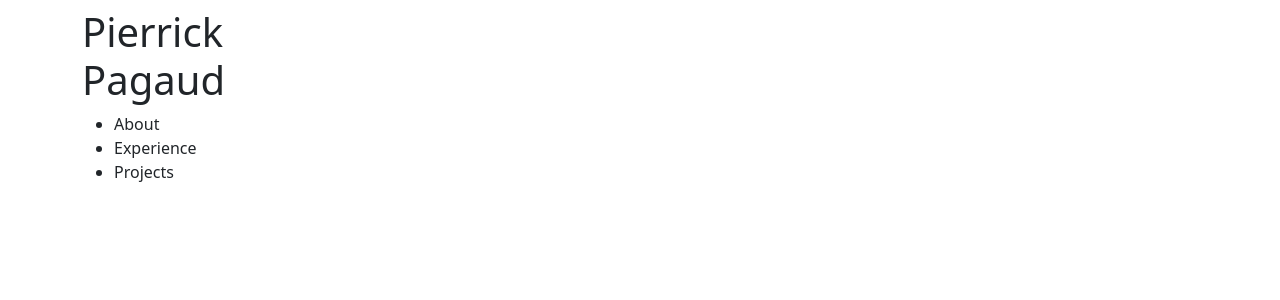
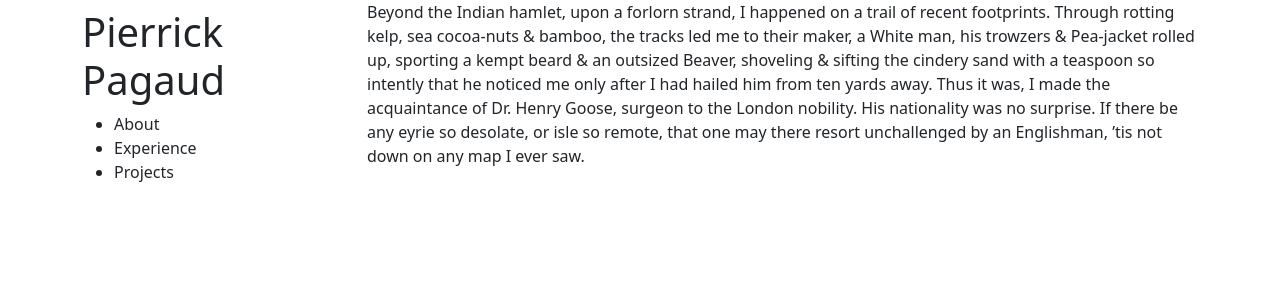
Before and after one commit to pierrpgd/portfolios, a Django app: page / in a window 1280 px wide. Shown: the top 300 px of the page. Run offline with Django 5.2, Linux system fonts and the light colour scheme; some libraries are stand-ins or nearby versions.

Commit message:
Dev - The 'About' part is a variable

```diff
--- a/pierrpgd/templates/home.html
+++ b/pierrpgd/templates/home.html
@@ -12,7 +12,7 @@
         <div class="row">
             <div class="col-3">
                 <nav class="navbar">
-                    <h1 class="name">{{ name }}</h1>
+                    <h1 id="name">{{ name }}</h1>
                     <ul>
                         <li class="nav-item">About</li>
                         <li class="nav-item">Experience</li>
@@ -20,7 +20,9 @@
                     </ul>
                 </nav>
             </div>
-            <div class="col-9"></div>
+            <div class="col-9">
+                <section id="about">{{ about }}</section>
+            </div>
         </div>
     </div>
 </body>
--- a/pierrpgd/views.py
+++ b/pierrpgd/views.py
@@ -1,5 +1,16 @@
 from django.shortcuts import render
 
-def home(request, name="Pierrick Pagaud"):
-    context={'name':name}
+def home(request, context=''):
+    if context == '':
+        context={'name':'Pierrick Pagaud',
+                'about':'''Beyond the Indian hamlet, upon a forlorn strand, I happened on a trail
+                of recent footprints. Through rotting kelp, sea cocoa-nuts & bamboo, the
+                tracks led me to their maker, a White man, his trowzers & Pea-jacket
+                rolled up, sporting a kempt beard & an outsized Beaver, shoveling &
+                sifting the cindery sand with a teaspoon so intently that he noticed me
+                only after I had hailed him from ten yards away. Thus it was, I made the
+                acquaintance of Dr. Henry Goose, surgeon to the London nobility. His
+                nationality was no surprise. If there be any eyrie so desolate, or isle so
+                remote, that one may there resort unchallenged by an Englishman, ’tis
+                not down on any map I ever saw.'''}
     return render(request, 'home.html', context)
```
